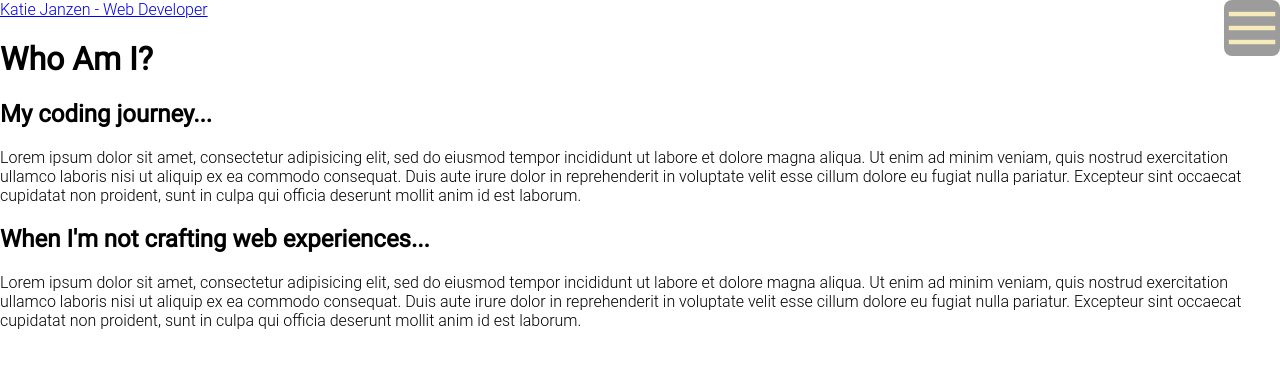
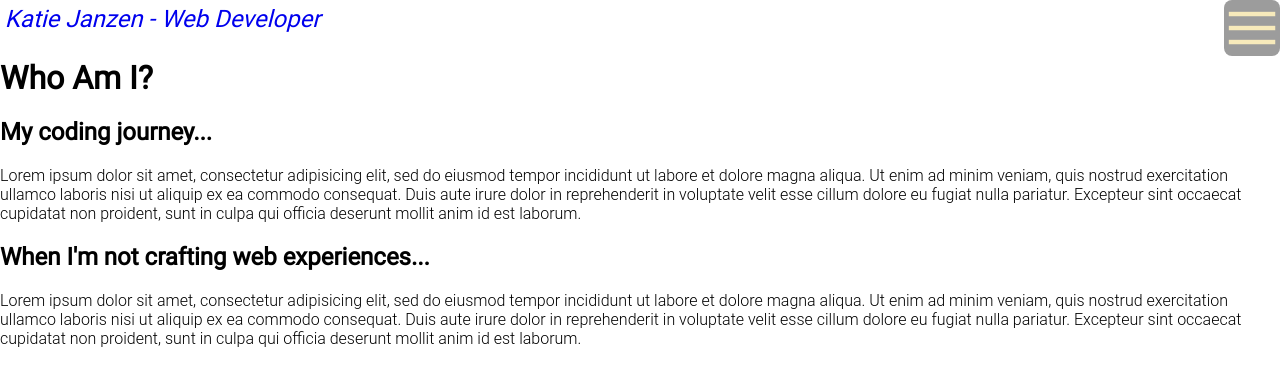
Before and after one commit to ImpendingKataclysm/portfolio_site, a Django app: template templates/about.html in a window 1280 px wide. Shown: the top 386 px of the page. Run offline with Django 3.2, Linux system fonts and the light colour scheme; the template is opened without the code that fills it, so the values that code supplies are empty.

Commit message:
Adjusted header layout and font size

```diff
--- a/mysite/static/css/main.css
+++ b/mysite/static/css/main.css
@@ -16,8 +16,24 @@ body {
     font-family: "Roboto Light", sans-serif;
 }
 
-h1, h2 {
+h1, h2, .title a {
     font-family: "Roboto", sans-serif;
+}
+
+/* Header */
+.header-wrap {
+    display: grid;
+    grid-template-columns: 1fr 1fr;
+}
+
+.title {
+    font-size: 1.5rem;
+    font-style: italic;
+    padding: 0.3rem;
+}
+
+.title a:link, .title a:visited {
+    text-decoration: none;
 }
 
 /* Nav menu button */
```
